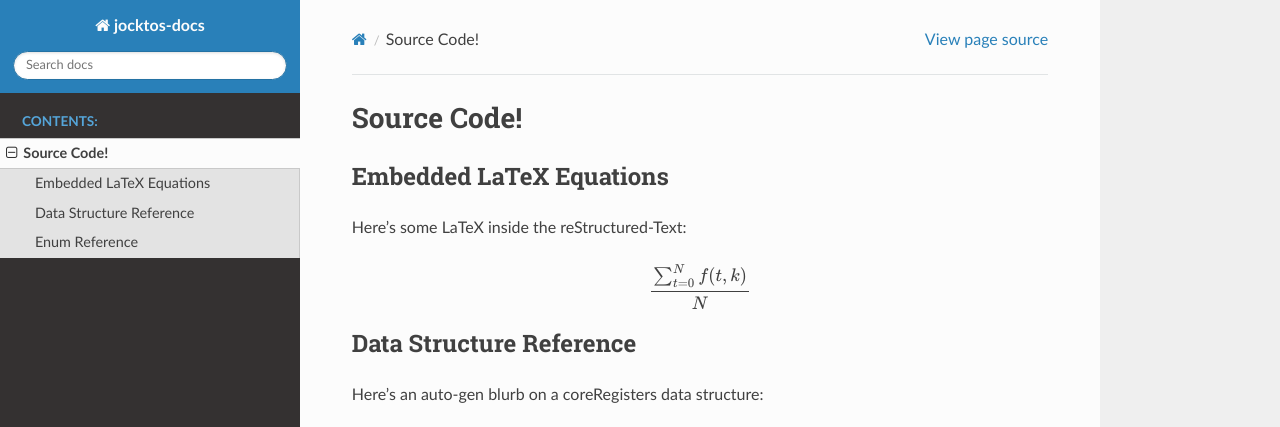
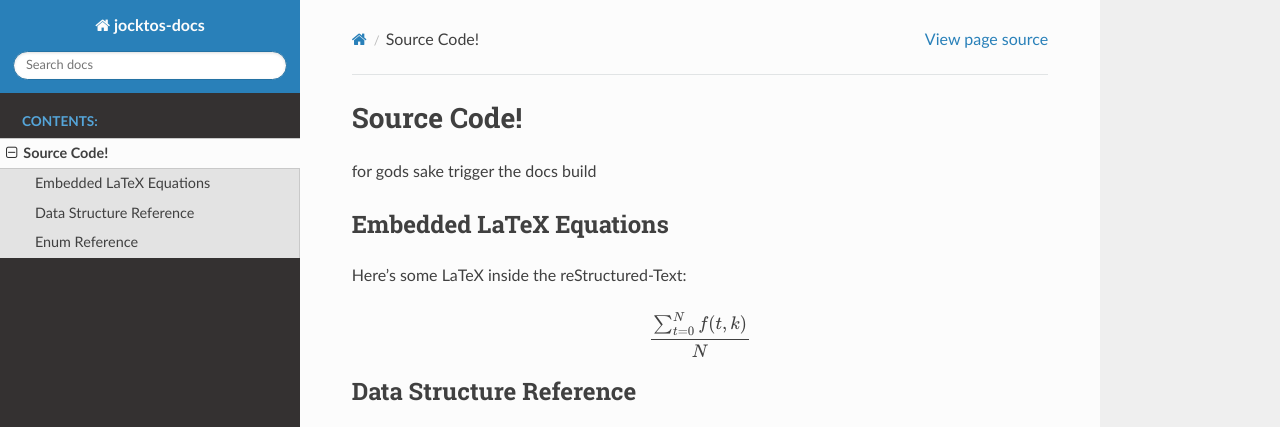
Before and after one commit to JGoard/JOCKTOS, a Sphinx documentation site: the page built from docs/source/source_code.rst, in a window 1280 px wide and 1097 px high, cut to the strip 0-427 px from the top of the window. Built offline with Sphinx 7.4.7 and the Read the Docs theme 2.0.0, drawn with Linux system fonts in a browser that asks for light colours.

Commit message:
still trying to trigger

```diff
--- a/docs/source/index.rst
+++ b/docs/source/index.rst
@@ -6,7 +6,6 @@
 Welcome to jocktos-docs's documentation!
 ========================================
 
-.. wip
 A journey of learning how to create an RTOS kernel from the ground up, by Nick Schneider and Joshua Goard
 
 .. toctree::
--- a/docs/source/source_code.rst
+++ b/docs/source/source_code.rst
@@ -1,6 +1,8 @@
 =================================================
 Source Code!
 =================================================
+
+for gods sake trigger the docs build
 
 Embedded LaTeX Equations
 -------------------------------------------------
```
